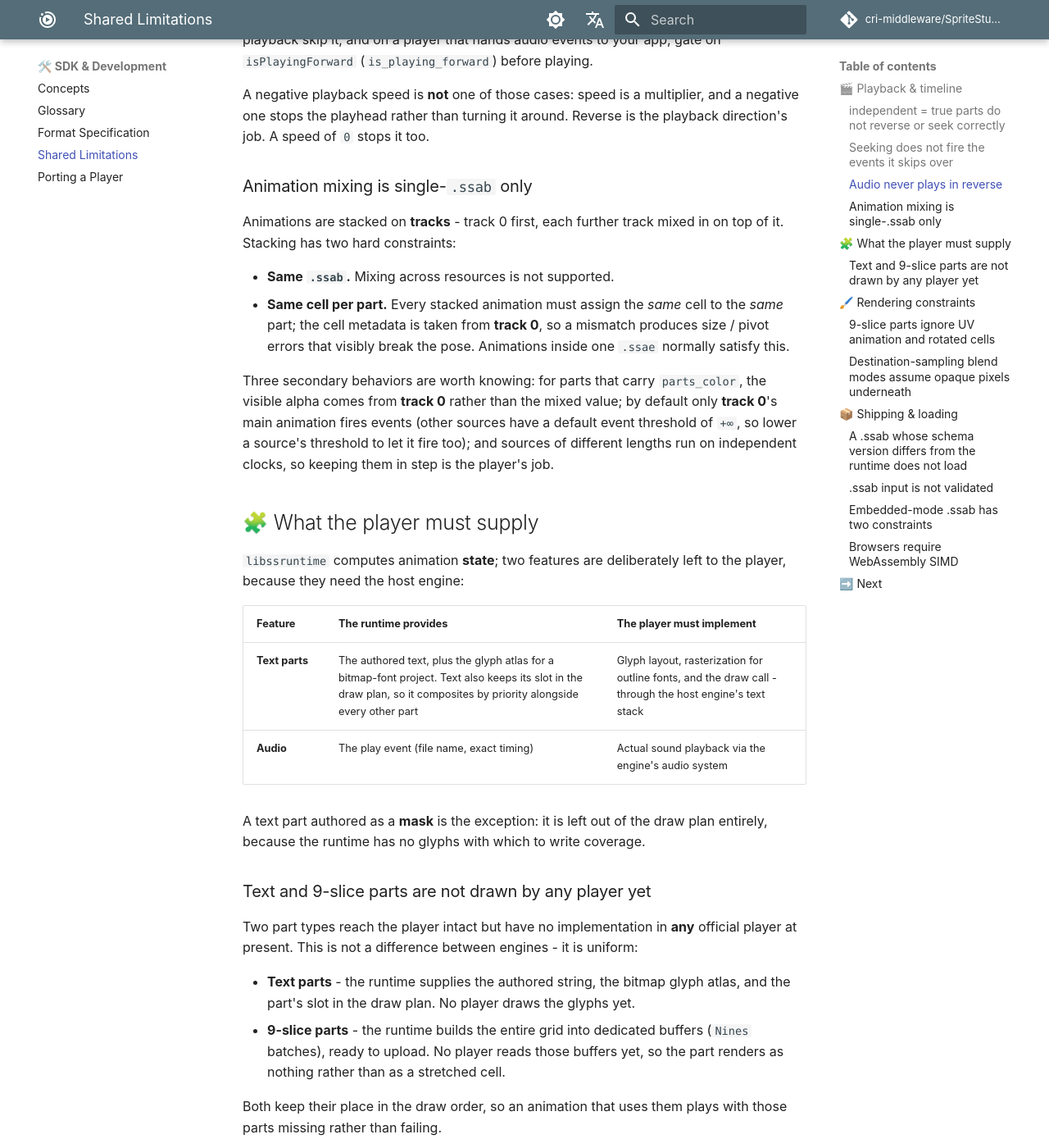
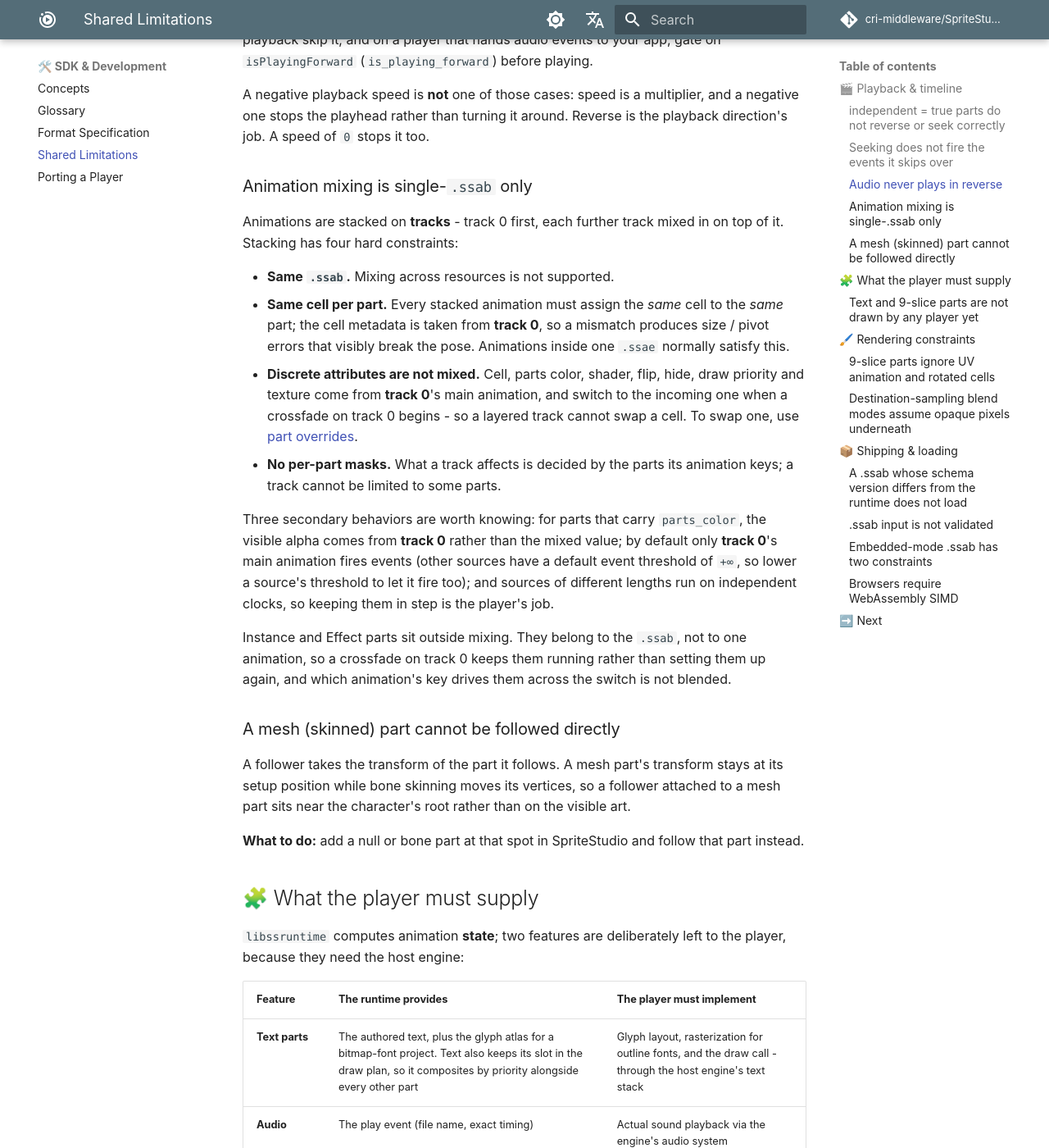
Before and after one commit to cri-middleware/SpriteStudio-Docs, an MkDocs documentation site: the page built from docs/en/sdk/limitations.md, in a window 1280 px wide and 1400 px high, scrolled down 1127 px. Shown: the whole window at 82% size. Built offline with MkDocs 1.6.1 and Material for MkDocs 9.7.7, drawn with Linux system fonts in a browser that asks for light colours; comment, search, counter and statistics services are not loaded.

Commit message:
docs: add the missing mixing and part-following constraints
Shared Limitations carried two of the SDK guide's four animation-mixing constraints. It now also says discrete attributes (cell, parts color, hide and the rest) follow track 0 and cannot be mixed, and that there are no per-part masks. It also carries two constraints the players document themselves: Instance and Effect parts sit outside mixing (six players' docs), and a mesh part cannot be followed directly (all seven). Changing a Character at Runtime now links that constraint instead of restating it.

```diff
--- a/docs/en/sdk/limitations.md
+++ b/docs/en/sdk/limitations.md
@@ -47,18 +47,36 @@ A speed of `0` stops it too.
 ### Animation mixing is single-`.ssab` only
 
 Animations are stacked on **tracks** - track 0 first, each further track mixed in on top of it.
-Stacking has two hard constraints:
+Stacking has four hard constraints:
 
 - **Same `.ssab`.** Mixing across resources is not supported.
 - **Same cell per part.** Every stacked animation must assign the *same* cell to the *same*
   part; the cell metadata is taken from **track 0**, so a mismatch produces size / pivot
   errors that visibly break the pose. Animations inside one `.ssae` normally satisfy this.
+- **Discrete attributes are not mixed.** Cell, parts color, shader, flip, hide, draw priority and
+  texture come from **track 0**'s main animation, and switch to the incoming one when a crossfade
+  on track 0 begins - so a layered track cannot swap a cell. To swap one, use
+  [part overrides](../overview/runtime-changes.md).
+- **No per-part masks.** What a track affects is decided by the parts its animation keys; a track
+  cannot be limited to some parts.
 
 Three secondary behaviors are worth knowing: for parts that carry `parts_color`, the visible
 alpha comes from **track 0** rather than the mixed value; by default only **track 0**'s main
 animation fires events (other sources have a default event threshold of `+∞`, so lower a
 source's threshold to let it fire too); and sources of different lengths run on independent
 clocks, so keeping them in step is the player's job.
+
+Instance and Effect parts sit outside mixing. They belong to the `.ssab`, not to one animation, so
+a crossfade on track 0 keeps them running rather than setting them up again, and which animation's
+key drives them across the switch is not blended.
+
+### A mesh (skinned) part cannot be followed directly
+
+A follower takes the transform of the part it follows. A mesh part's transform stays at its setup
+position while bone skinning moves its vertices, so a follower attached to a mesh part sits near the
+character's root rather than on the visible art.
+
+**What to do:** add a null or bone part at that spot in SpriteStudio and follow that part instead.
 
 ## 🧩 What the player must supply
 
```
Also changed, not shown: docs/en/overview/runtime-changes.md (+2 -2 lines), docs/ja/overview/runtime-changes.md (+1 -1 lines), docs/ja/sdk/limitations.md (+11 -1 lines).
